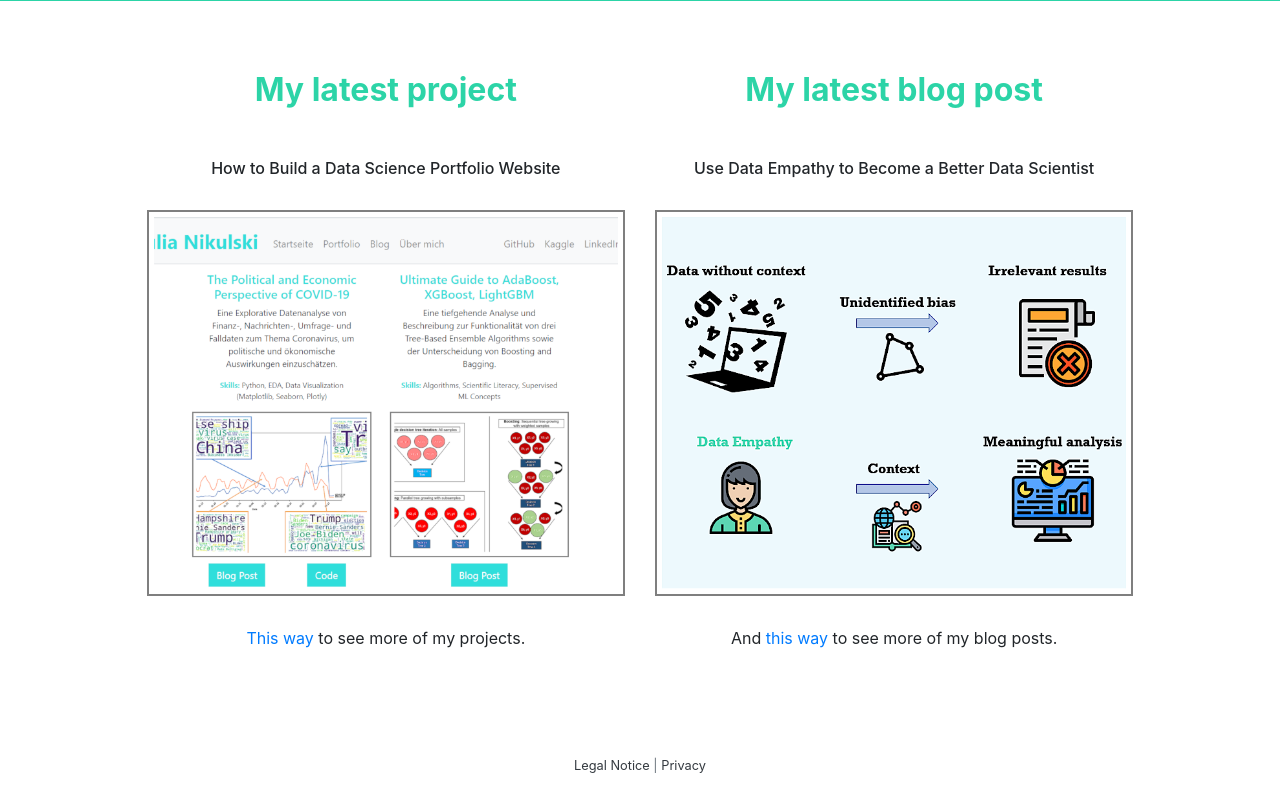
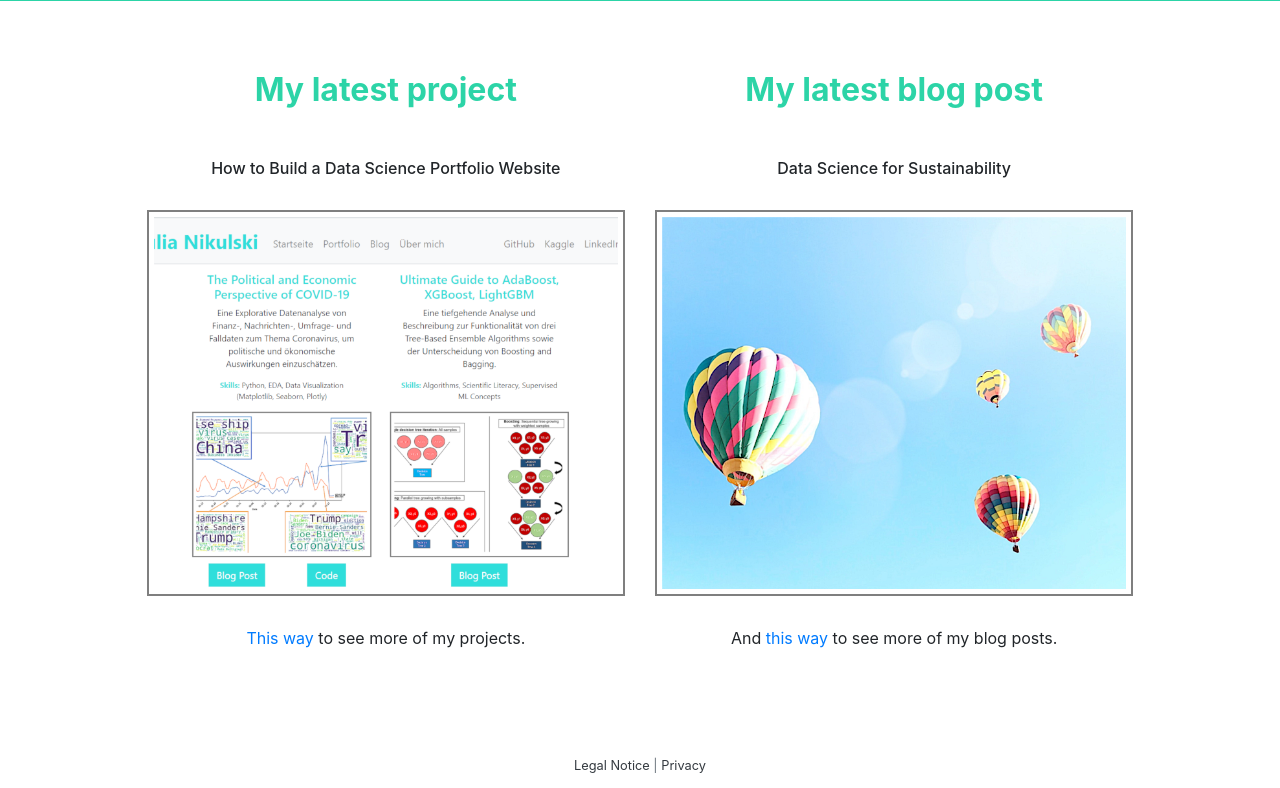
Before and after one commit to julianikulski/portfolio-website, a Flask app: page /en/ in a window 1280 px wide. Shown: the part 675-1463 px from the top of the page. Run offline with Flask 2, Linux system fonts and the light colour scheme; a database or web service that is not in the repository returns one stand-in record (values such as "Sample title"); some libraries are stand-ins or nearby versions.

Commit message:
feat: Add new blog post and image to index page

```diff
--- a/templates/index.html
+++ b/templates/index.html
@@ -59,15 +59,15 @@
                     <div class="row justify-content-center">
                         <div class="row index-img text-center">
                             <!-- <h6>Udacity's Intro to Data Structures and Algorithms</h6> -->
-                            <h6>Use Data Empathy to Become a Better Data Scientist</h6>
+                            <h6>Data Science for Sustainability</h6>
                         </div>
                     </div>
                     <div class="row">
                         <!-- <a target="_blank" href="https://www.udacity.com/course/data-structures-and-algorithms-in-python--ud513">
                             <img class="portfolio-img" src="/static/img/udacity.png">
                         </a> -->
-                        <a target="_blank" href="https://towardsdatascience.com/use-data-empathy-to-become-a-better-data-scientist-295b0abaecd8">
-                            <img class="portfolio-img" src="/static/img/data-empathy.png">
+                        <a target="_blank" href="https://towardsdatascience.com/data-science-for-sustainability-b912d5fb5d24">
+                            <img class="portfolio-img" src="/static/img/sustainability.png">
                         </a>
                     </div>
                     <div class="index-bottom text-center">
```
Also changed, not shown: static/img/sustainability.png (added).
